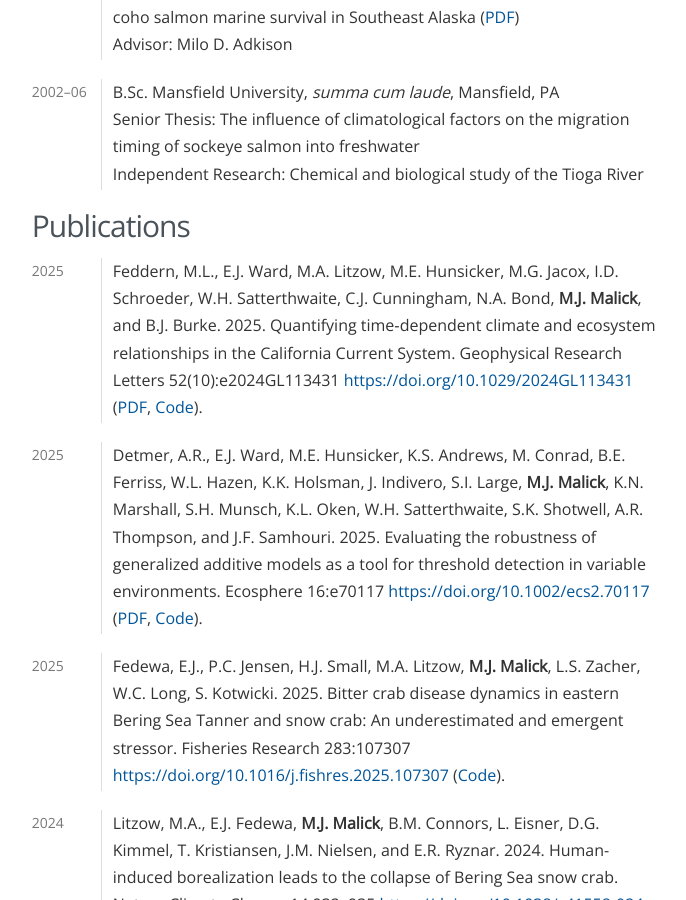
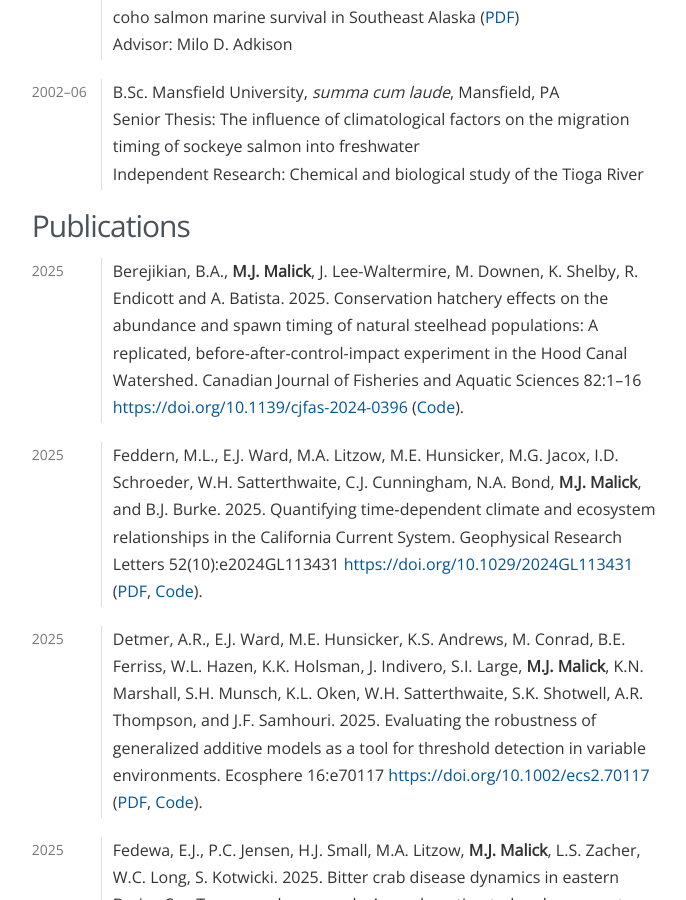
Before and after one commit to michaelmalick/michaelmalick.github.io, a Jekyll site: the page built from malick-cv.md, in a window 1280 px wide and 900 px high, scrolled down 706 px. Shown: the whole window, without its empty margins (461-1147 px from the left). Built offline with Jekyll 4.4.1, drawn with Linux system fonts in a browser that asks for light colours.

Commit message:
Add Berejikian2025 to CV

```diff
--- a/malick-cv.md
+++ b/malick-cv.md
@@ -51,6 +51,16 @@ Education
 
 Publications
 ------------
+
+
+
+2025
+:   Berejikian, B.A., **M.J. Malick**, J. Lee-Waltermire, M. Downen, K. Shelby,
+    R. Endicott and A. Batista. 2025. Conservation hatchery effects on the
+    abundance and spawn timing of natural steelhead populations: A replicated,
+    before-after-control-impact experiment in the Hood Canal Watershed. Canadian
+    Journal of Fisheries and Aquatic Sciences 82:1--16
+    <https://doi.org/10.1139/cjfas-2024-0396> ([Code][Berejikian:2025:code]).
 
 2025
 :   Feddern, M.L., E.J. Ward, M.A. Litzow, M.E. Hunsicker, M.G. Jacox, I.D.
@@ -624,6 +634,7 @@ Field Experience
 [Detmer:2025:code]:https://github.com/nwfsc-cb/Threshold-Detection/tree/v1.0.0
 [Fedewa:2025:code]:https://github.com/Erin-Fedewa-NOAA/BCS_2014-2017
 [Feddern:2025:code]:https://github.com/mfeddern/Nonstationary_ClimateIndices
+[Berejikian:2025:code]:https://github.com/noaa-nwfsc/hood-canal-steelhead-redds
 
 
 [UAF:Msc]:https://drive.google.com/file/d/1m0D29rlpsOob7xp3N_NocarDSH359q9x/view?usp=sharing
```
Also changed, not shown: cv/index.md (+11 -0 lines), malick-cv.txt (+9 -0 lines), 1 other file.
